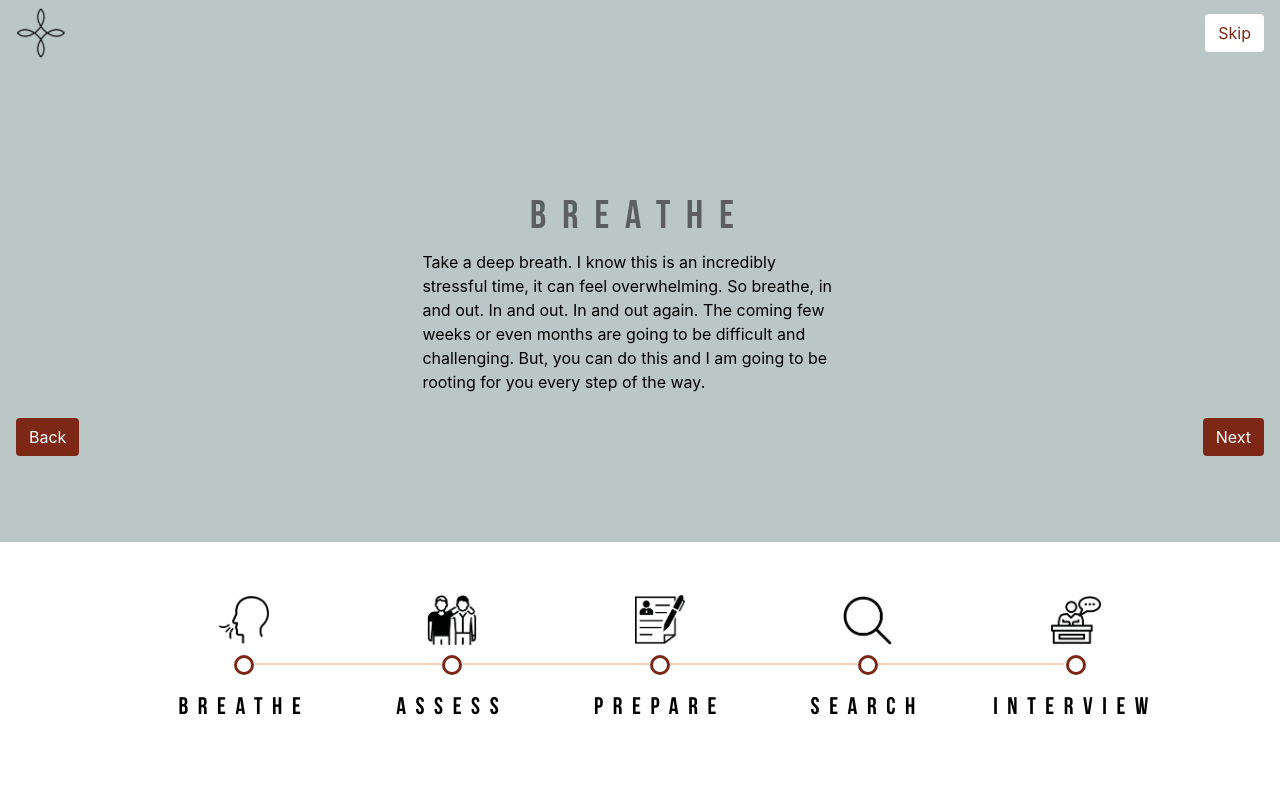
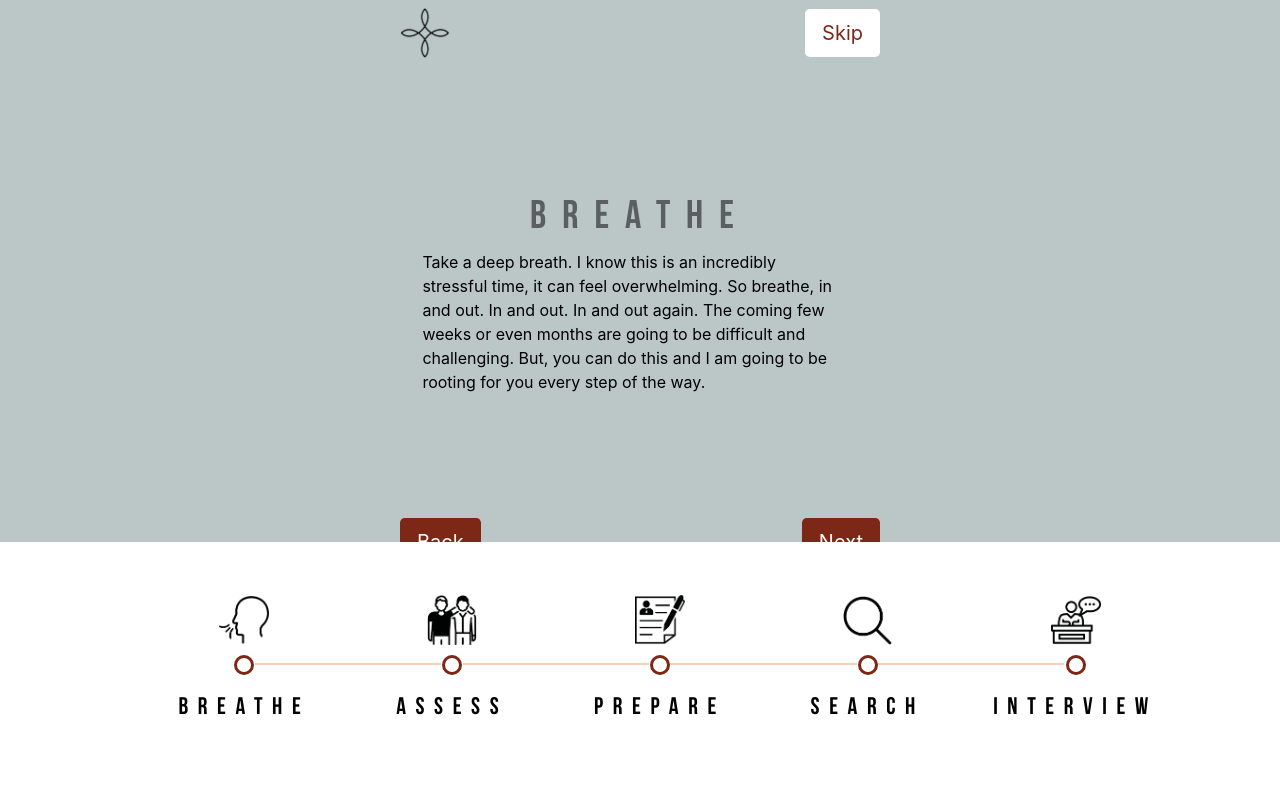
Before and after one commit to vmn23/PC001_website, a Django app: page /landing/journey1/ in a window 1280 px wide. Run offline with Django 3.2, Linux system fonts and the light colour scheme; some libraries are stand-ins or nearby versions.

Commit message:
Reposition the nav btns - user journey introduction

```diff
--- a/oursite/landing/static/landing/base.css
+++ b/oursite/landing/static/landing/base.css
@@ -116,3 +116,14 @@ nav img{
     margin-left: 450px;
     border: none;
 }
+
+.bottomBtn{
+    padding-left: 400px;
+    padding-right: 400px;
+    top: 100px;
+}
+
+.topNavBar{
+    padding-left: 400px;
+    padding-right: 400px;
+}
--- a/oursite/landing/templates/landing/baseJourney.html
+++ b/oursite/landing/templates/landing/baseJourney.html
@@ -8,13 +8,13 @@
         {% endblock %}
     </head>
     <body>
-        <nav class="navbar sticky-top navbar-light">
+        <nav class="navbar sticky-top topNavBar">
             <a href="/landing">
                 <img src="{% static 'landing/images/logo.png' %}" alt="TARA's logo">
             </a>
 
             <a href="/landing/login">
-                <button type="button" class="btn skipBtn"> Skip</button>
+                <button type="button" class="btn btn-lg skipBtn"> Skip</button>
             </a>
         </nav>
 
@@ -22,14 +22,15 @@
         Base body
         {% endblock %}
 
-        <div class="navbar navbar-default navbar-fixed-bottom">
-            <a href="/landing/{{back}}">
-                <button type="button" class="btn navBtn"> Back</button>
-            </a>
+        <div class="navbar navbar-default bottomBtn">
+                <a href="/landing/{{back}}">
+                    <button type="button" class="btn btn-lg navBtn"> Back</button>
+                </a>
 
-            <a href="/landing/{{forward}}">
-                <button type="button" class="btn navBtn"> Next</button>
-            </a>
+                <a href="/landing/{{forward}}">
+                    <button type="button" class="btn btn-lg navBtn"> Next</button>
+                </a>
+
         </div>
 
         <div class="footer">
@@ -64,6 +65,6 @@
                     </ul>
                 </div>
             </div>
-        </di
+        </div>
     </body>
 </html>
```
